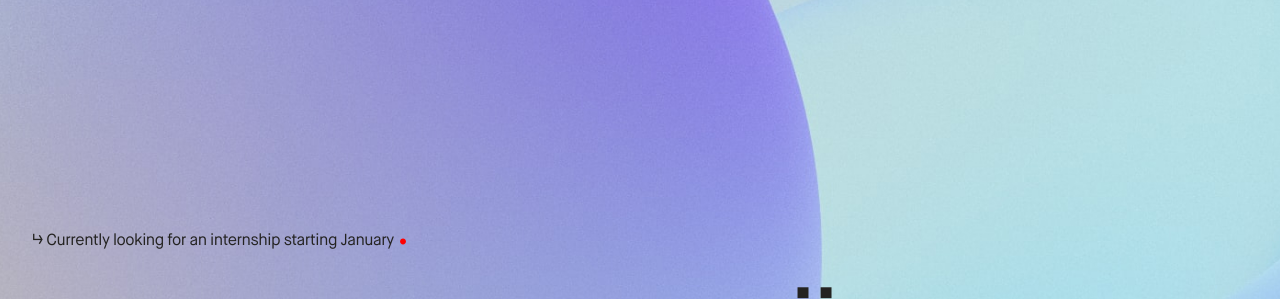
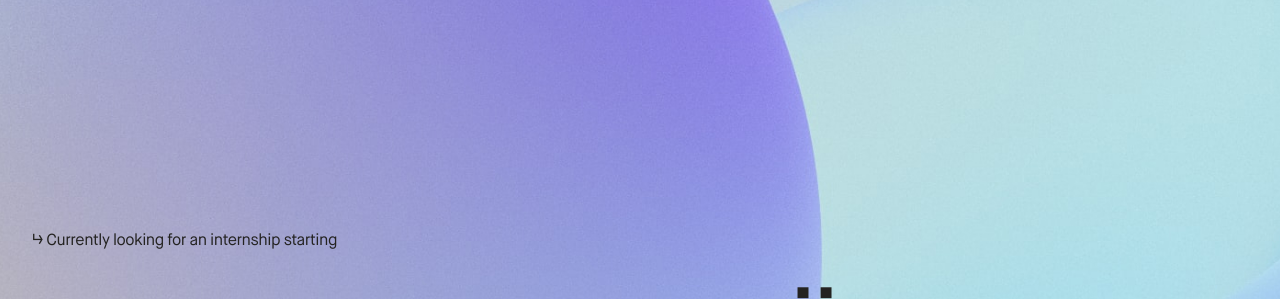
Before and after one commit to jennynguyenoberg/v3, a Next.js app: page /hero in a window 1280 px wide. Shown: the top 299 px of the page. Built offline with nearby package versions, Linux system fonts and the light colour scheme; a web font is replaced by a local one.

Commit message:
Add rotating animation to text

```diff
--- a/app/hero/hero.module.css
+++ b/app/hero/hero.module.css
@@ -16,9 +16,50 @@
 
 .rowWrapper {
   display: flex;
-  justify-content: space-between;
+  align-items: center;
   flex-direction: row;
-  margin-right: 10.5%;
+  /* margin-right: 10.5%; */
+}
+
+.rowTwo {
+  margin-left: 3.5px;
+  border: 0px solid #ddd;
+  height: 15px;
+  line-height: 15px;
+  overflow: hidden;
+}
+
+.rowTwo span {
+  position: relative;
+  animation: animation 6s ease-in-out infinite;
+}
+
+@keyframes animation {
+  0%,
+  100% {
+    top: 0;
+  }
+  20% {
+    top: 0;
+  }
+  25% {
+    top: -15px;
+  }
+  45% {
+    top: -15px;
+  }
+  50% {
+    top: -30px;
+  }
+  70% {
+    top: -30px;
+  }
+  75% {
+    top: -70px;
+  }
+  95% {
+    top: -70px;
+  }
 }
 
 .rowTwo {
--- a/app/hero/page.js
+++ b/app/hero/page.js
@@ -7,16 +7,29 @@ export default function Hero() {
       <div className={styles.textContainer}>
         <div className={styles.rowWrapper}>
           <div className={styles.rowOne}>
-            <span href="/">↳ Currently looking for an internship starting January
-              <BiSolidCircle
+            <div href="/">↳ Currently looking for an internship starting
+          </div>
+          </div>
+          <div className={styles.rowTwo}>
+            <span>January
+            {/* <BiSolidCircle
                 className={styles.dot}
                 size={10}
                 style={{
                   color: 'red'
                 }}
-              />
-            </span>
-          </div>
+              /> */}
+            </span><br />
+                <span>2024
+                  {/* <BiSolidCircle
+                    className={styles.dot}
+                    size={10}
+                    style={{
+                      color: 'red'
+                    }}
+                  /> */}
+                </span>
+            </div>
           {/* <div className={styles.rowTwo}>
             <span href="/">Designer & Developer</span>
           </div> */}
```
